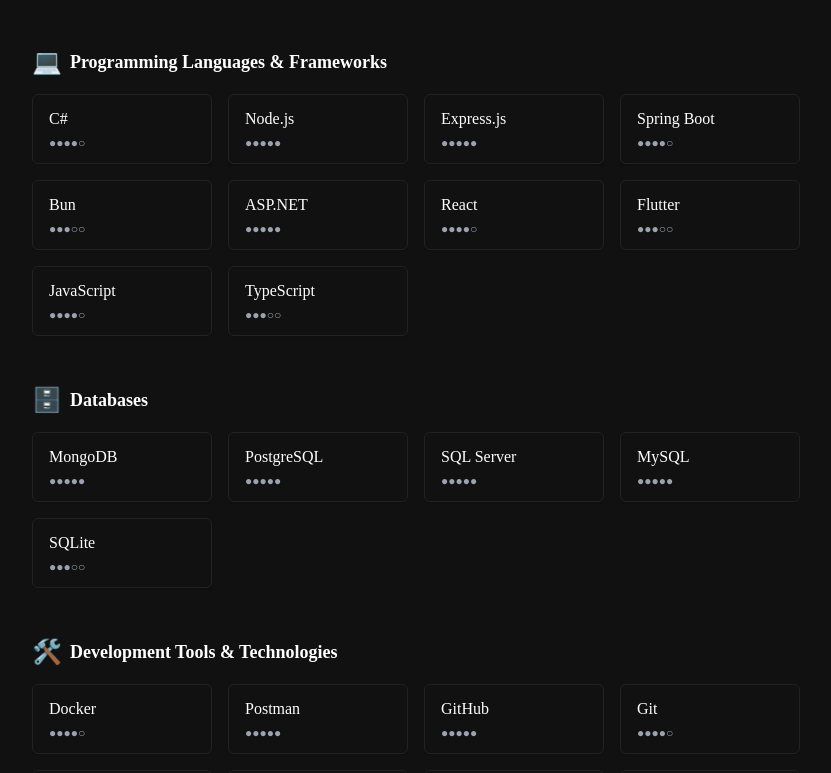
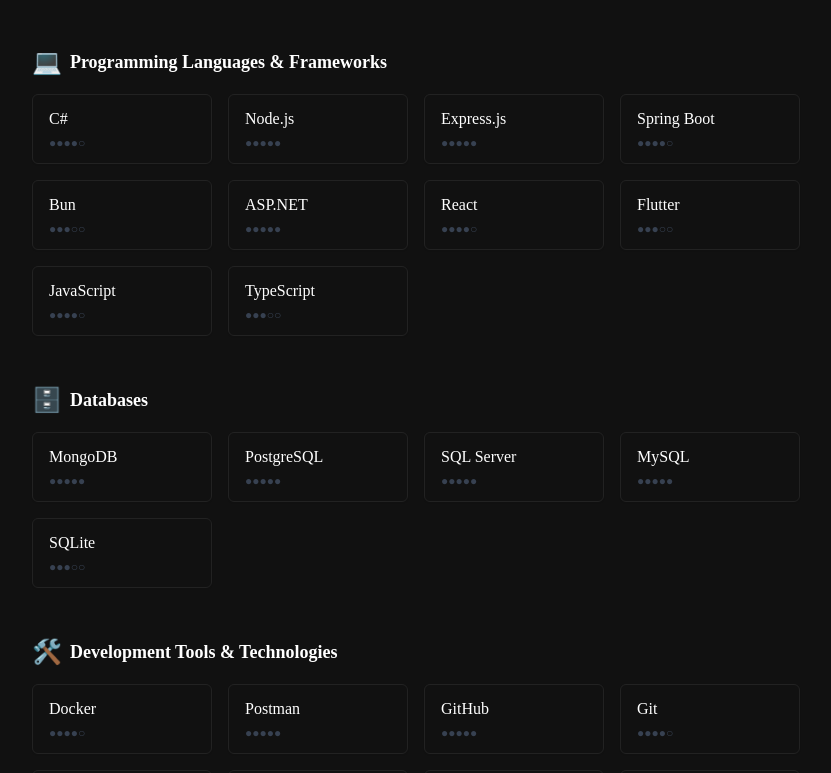
Before and after one commit to Yishak27/Portifolioo, a React (Create React App) app: page / in a window 1280 px wide. Shown: the part 1123-1896 px from the top of the page, without its empty margins (224-1055 px from the left). Built offline with nearby package versions, Linux system fonts and the light colour scheme; no server answers; the database is empty.

Commit message:
change the skill color

```diff
--- a/src/components/page/SkillsPage.js
+++ b/src/components/page/SkillsPage.js
@@ -77,14 +77,13 @@
           <div key={group.category} className="mb-4">
             <div className="flex items-center gap-2 mb-4">
               <span className="text-2xl">{group.icon}</span>
-              {/* <h3 className="text-sm md:text-xl font-bold text-[var(--color-primary)]">{group.category}</h3> */}
               <div className="text-base md:text-lg font-bold text-[var(--color-primary)]">{group.category}</div>
             </div>
             <ul className="grid grid-cols-2 sm:grid-cols-3 md:grid-cols-4 gap-4">
               {group.items.map((skill) => (
                 <li key={skill.name} className="flex flex-col rounded-md px-4 py-3 border border-[var(--color-secondary)] shadow-sm">
                   <span className="font-medium text-[var(--color-primary)] text-base mb-1">{skill.name}</span>
-                  <span className="text-xs text-gray-400">{getLevelDots(skill.level)}</span>
+                  <span className="text-xs text-gray-700">{getLevelDots(skill.level)}</span>
                 </li>
               ))}
             </ul>
```
